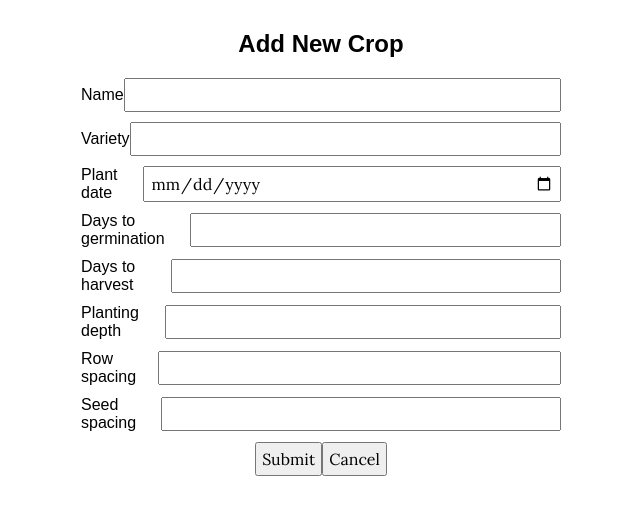
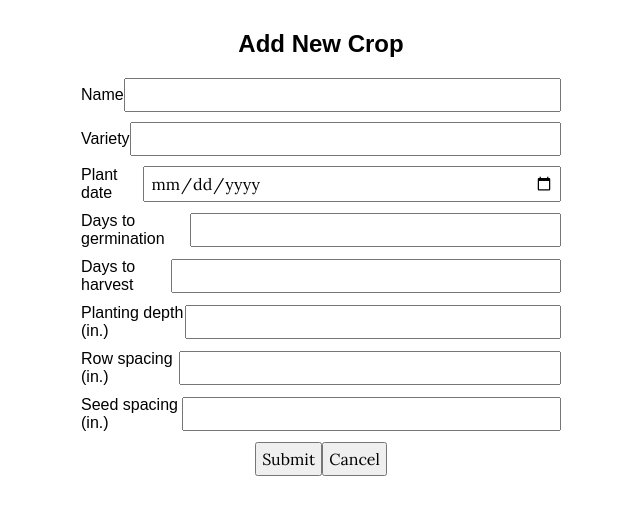
Before and after one commit to ryandabler/mcgregor, a React (Create React App) app: page /garden/new in a window 1280 px wide. Shown: the top 514 px of the page, without its empty margins (319-959 px from the left). Built offline with nearby package versions, Linux system fonts and the light colour scheme.

Commit message:
specify inches for planting info

```diff
--- a/src/components/garden-plot-new-form.js
+++ b/src/components/garden-plot-new-form.js
@@ -48,15 +48,15 @@ export function GardenPlotNewForm(props) {
                 <input id="newCropHarvDays" name="harvest_days" type="number" required />
             </div>
             <div className="new-crop-form-row">
-                <label htmlFor="newCropPlantDepth">Planting depth</label>
+                <label htmlFor="newCropPlantDepth">Planting depth (in.)</label>
                 <input id="newCropPlantDepth" name="planting_depth" type="number" step=".01" />
             </div>
             <div className="new-crop-form-row">
-                <label htmlFor="newCropRowSpace">Row spacing</label>
+                <label htmlFor="newCropRowSpace">Row spacing (in.)</label>
                 <input id="newCropRowSpace" name="row_spacing" type="number" step=".01" />
             </div>
             <div className="new-crop-form-row">
-                <label htmlFor="newCropSeedSpace">Seed spacing</label>
+                <label htmlFor="newCropSeedSpace">Seed spacing (in.)</label>
                 <input id="newCropSeedSpace" name="seed_spacing" type="number" step=".01" />
             </div>
             <input type="submit" />
```
